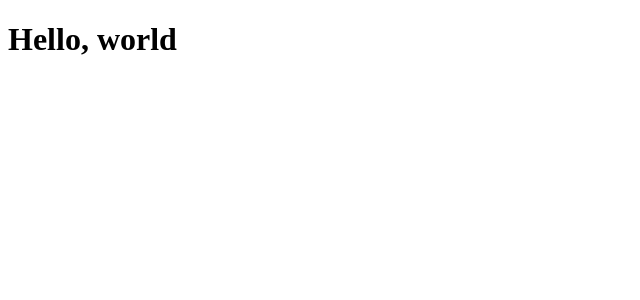
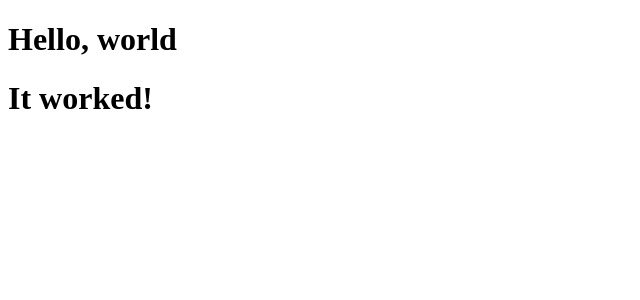
Before and after one commit to codingLuulu/travel-journal, a React (Vite) app in the folder travel-log/: page / in a window 1280 px wide. Shown: the top 300 px of the page, without its empty margins (0-640 px from the left). Built offline with nearby package versions, Linux system fonts and the light colour scheme.

Commit message:
testing for netlify

```diff
--- a/travel-log/src/App.jsx
+++ b/travel-log/src/App.jsx
@@ -5,6 +5,7 @@ function App() {
   return (
     <div className="App">
       <h1>Hello, world</h1>
+      <h1>It worked!</h1>
     </div>
   )
 }
```
